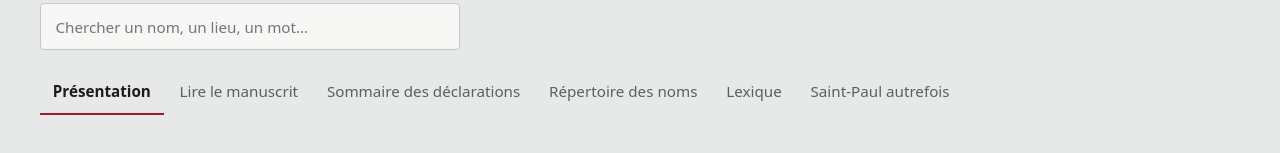
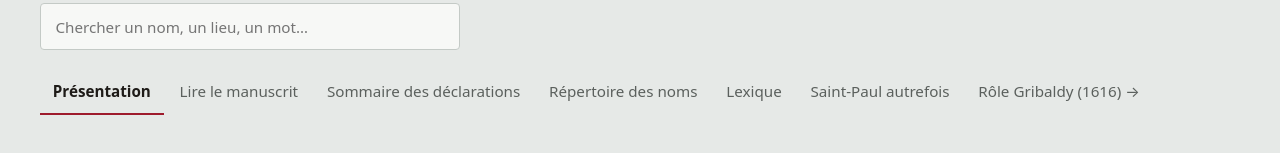
Before and after one commit to saintpaulenchablais/manuscrit-1600, a plain HTML site: page index.html in a window 1280 px wide. Shown: the part 137-290 px from the top of the page. Drawn offline with nearby package versions, Linux system fonts and the light colour scheme.

Commit message:
Add files via upload

```diff
--- a/index.html
+++ b/index.html
@@ -157,6 +157,7 @@ footer p{margin:.3rem 0;max-width:75ch}
   <a href="#repertoire" data-vue="repertoire">Répertoire des noms</a>
   <a href="#lexique" data-vue="lexique">Lexique</a>
   <a href="#autrefois" data-vue="autrefois">Saint-Paul autrefois</a>
+  <a href="gribaldy-1616/index.html">Rôle Gribaldy (1616) →</a>
 </nav>
 
 <section class="vue-doc" id="vue-accueil" hidden>
```
